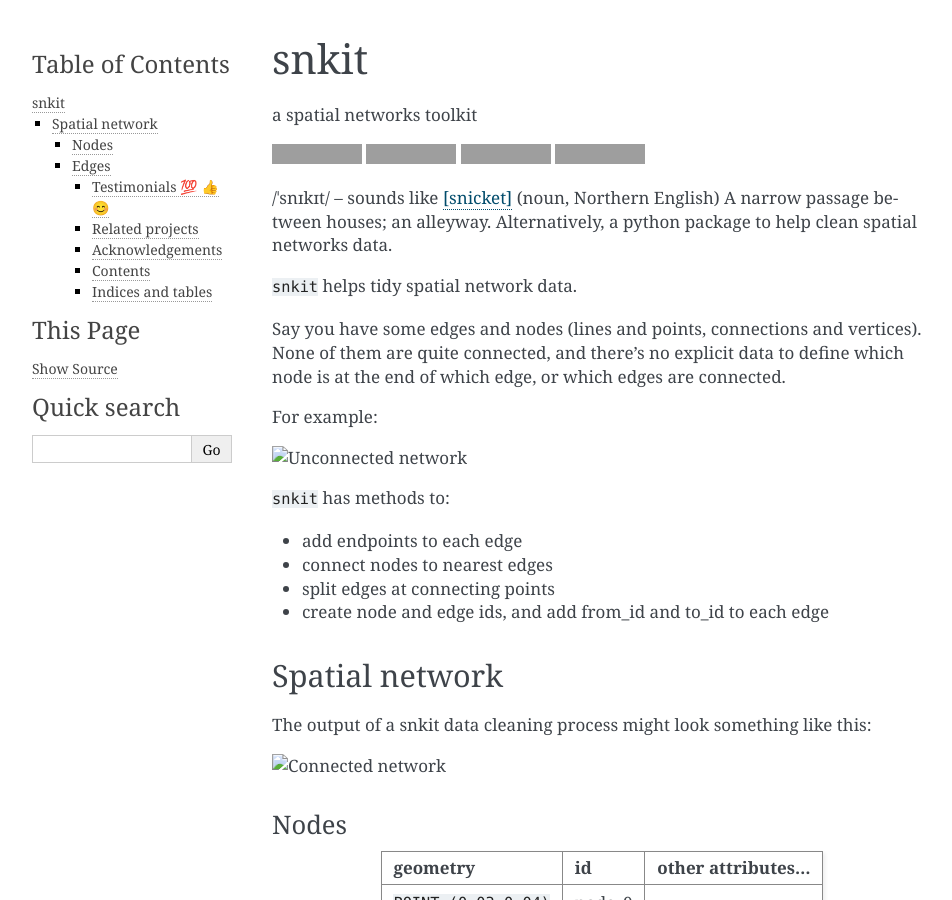
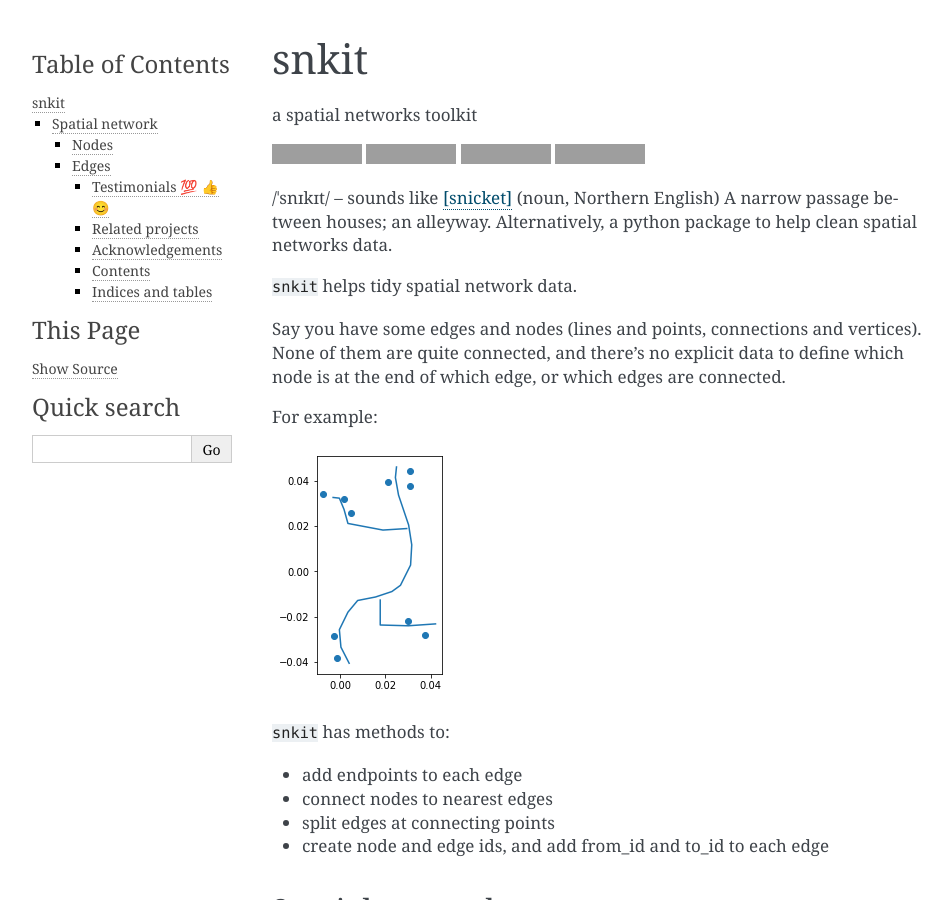
Before and after one commit to tomalrussell/snkit, a Sphinx documentation site: the page built from docs/source/index.rst, in a window 1280 px wide and 900 px high. Shown: the whole window, without its empty margins (148-1100 px from the left). Built offline with Sphinx 7.4.7, drawn with Linux system fonts in a browser that asks for light colours; pages that are not in the unit, such as notebooks, are missing from menus; the version number could not be read and is left out; grey boxes are pictures that could not be loaded.

Commit message:
Fix image path ref in docs

```diff
--- a/docs/source/index.rst
+++ b/docs/source/index.rst
@@ -31,14 +31,14 @@ package to help clean spatial networks data.
    :start-line: 17
    :end-line: 26
 
-.. image:: source/_static/unconnected-network.png
+.. image:: _static/unconnected-network.png
    :alt: Unconnected network
 
 .. mdinclude:: ../../README.md
    :start-line: 28
    :end-line: 39
 
-.. image:: source/_static/connected-network.png
+.. image:: _static/connected-network.png
    :alt: Connected network
 
 .. mdinclude:: ../../README.md
```
